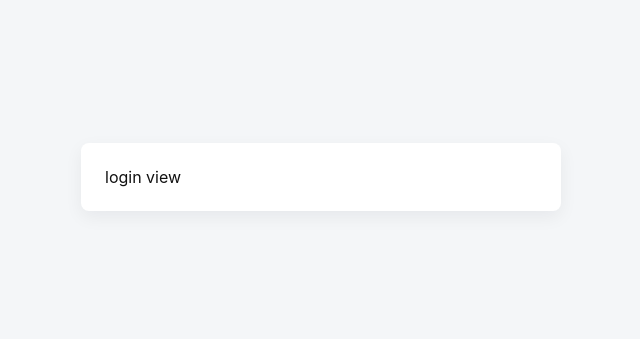
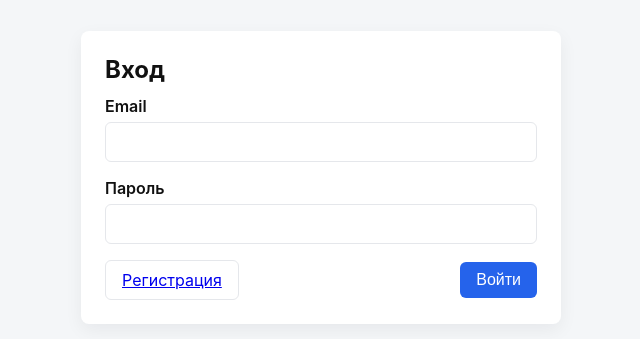
Before and after one commit to dyakubovskiy/ips-service, a Vue app: page /auth/login in a window 1280 px wide. Shown: the part 223-562 px from the top of the page, without its empty margins (319-959 px from the left). Built offline with nearby package versions, Linux system fonts and the light colour scheme; no server answers; the HTML template or start-up script is replaced by a standard one.

Commit message:
Добавил страницу авторизации

```diff
--- a/src/pages/auth/login/ui/LoginView.vue
+++ b/src/pages/auth/login/ui/LoginView.vue
@@ -1 +1,77 @@
-<template>login view</template>
+<template>
+  <div class="inner">
+    <h1>Вход</h1>
+    <div class="vstack">
+      <div>
+        <label class="label">Email</label>
+        <input
+          v-model="form.email"
+          class="input" />
+      </div>
+      <div>
+        <label class="label">Пароль</label>
+        <input
+          v-model="form.password"
+          type="password"
+          class="input" />
+      </div>
+      <div class="hstack">
+        <RouterLink
+          :to="REGISTER_LINK"
+          class="btn btn-ghost">
+          Регистрация
+        </RouterLink>
+        <button
+          type="button"
+          class="btn btn-primary"
+          @click="loginHandler">
+          Войти
+        </button>
+      </div>
+    </div>
+  </div>
+</template>
+
+<script setup lang="ts">
+import type { Ref } from 'vue'
+
+import { ref } from 'vue'
+import { useRouter } from 'vue-router'
+import { MAIN_LINK } from '@/shared/config'
+import { REGISTER_LINK } from '../../register'
+import { login } from '../api'
+
+interface LoginForm {
+  email: string | null
+  password: string | null
+}
+
+const form: Ref<LoginForm> = ref({
+  email: null,
+  password: null
+})
+
+const router = useRouter()
+
+const loginHandler = async (): Promise<void> => {
+  if (!isFromValid(form.value)) return
+
+  const user = await login(form.value)
+
+  if (user === null) {
+    alert('Пользователь не найден!')
+    return
+  }
+
+  router.push(MAIN_LINK)
+}
+
+const isFromValid = (form: LoginForm): form is { email: string; password: string } =>
+  Object.values(form).every(Boolean)
+</script>
+
+<style scoped>
+.hstack {
+  justify-content: space-between;
+}
+</style>
```
